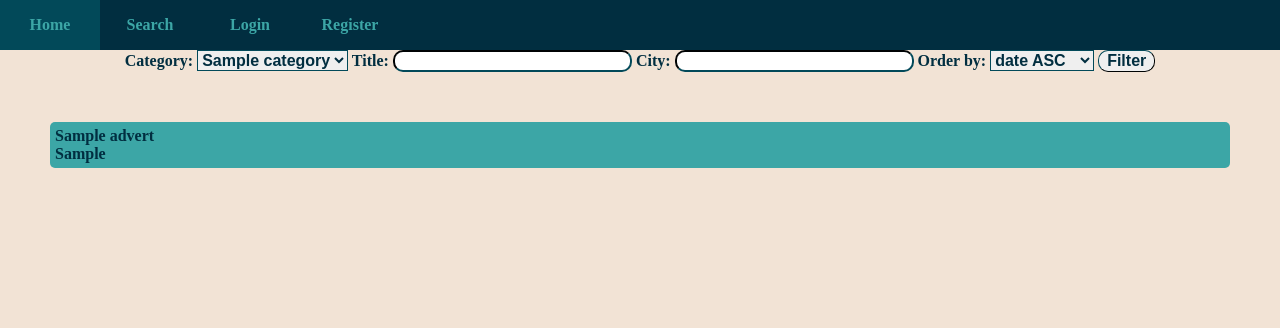
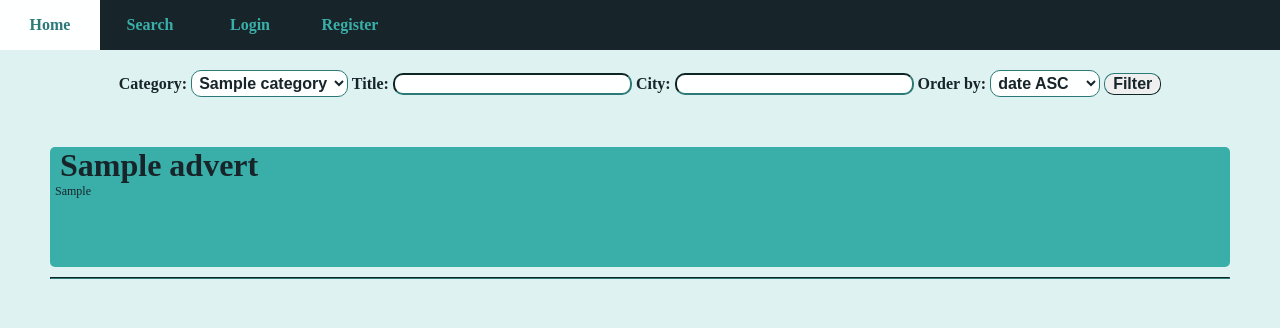
Before and after one commit to OskarBukowski/404_NOT_FOUND, a Django app: page /adverts/ in a window 1280 px wide. Shown: the top 328 px of the page. Run offline with Django 4.2, Linux system fonts and the light colour scheme; tables that the repository leaves empty hold one stand-in row (values such as "Sample post"); parts of the project's set-up code (start-up, migrations or seed data) failed here and were passed over.

Commit message:
Image final solution

```diff
--- a/advertisements/templates/adverts.html
+++ b/advertisements/templates/adverts.html
@@ -6,9 +6,10 @@
         <ul>
             {% for advert in adverts %}
             <li>
-                <a href="{% url 'single_advert' advert.id %}">{{ advert.title }}</a>
-                <p>{{ advert.city }}</p>
+                <a class="title" href="{% url 'single_advert' advert.id %}">{{ advert.title }}</a>
+                <h5>{{ advert.city }}</h5>
             </li>
+            <hr>
             {% endfor %}
         </ul>
     </div>
--- a/static/styles.css
+++ b/static/styles.css
@@ -1,9 +1,9 @@
 :root {
-    --darkest-color: #012E40;
-    --dark-color: #024959;
-    --basic-color: #026773;
-    --light-color: #3CA6A6;
-    --lightest-color: #F2E3D5;
+    --darkest-color: #17252A;
+    --dark-color: #2B7A78;
+    --basic-color: #3AAFA9;
+    --light-color: #DEF2F1;
+    --lightest-color: #FEFFFF;
 }
 
 * {
@@ -16,7 +16,7 @@
 }
 
 body {
-    background-color: var(--lightest-color);
+    background-color: var(--light-color);
 }
 
 ul {
@@ -25,10 +25,11 @@ ul {
 }
 
 li {
-    background-color: var(--light-color);
-    padding: 5px 5px 5px 5px;
+    background-color: var(--basic-color);
     margin-top: 10px;
+    margin-bottom: 10px;
     border-radius: 5px;
+    height: 120px;
 }
 
 input[type=text] {
@@ -36,6 +37,7 @@ input[type=text] {
     padding-right: 8px;
     border-radius: 10px;
     border-width: 2px;
+    background-color: var(--lightest-color);
 }
 
 input[type=submit] {
@@ -47,8 +49,26 @@ input[type=submit] {
     border-width: 1px;
 }
 
+select {
+    border-radius: 10px;
+    padding: 3px;
+    background-color: var(--lightest-color);
+}
+
+select {
+    border-radius: 10px;
+}
+
 form {
+    margin: 20px;
     text-align: center;
+}
+
+h5 {
+    font-size: 12px;
+    font-weight: normal;
+    margin: 5px;
+    margin-top: auto;
 }
 
 .navbar {
@@ -60,7 +80,7 @@ form {
 
 a.navbar-item {
     float: left;
-    color: var(--light-color);
+    color: var(--basic-color);
     float: left;
     height: inherit;
     width: 100px;
@@ -76,7 +96,8 @@ a:link {
 }
 
 a.navbar-item:hover {
-    background-color: var(--dark-color);
+    background-color: var(--lightest-color);
+    color: var(--dark-color);
 }
 
 a.navbar:link {
@@ -93,3 +114,8 @@ a.navbar:visited {
     font-size: 25px;
     color: var(--darkest-color);
 }
+
+.title {
+    font-size: 32px;
+    padding: 10px;
+}
```
Also changed, not shown: advertisements/migrations/0004_image.py.
